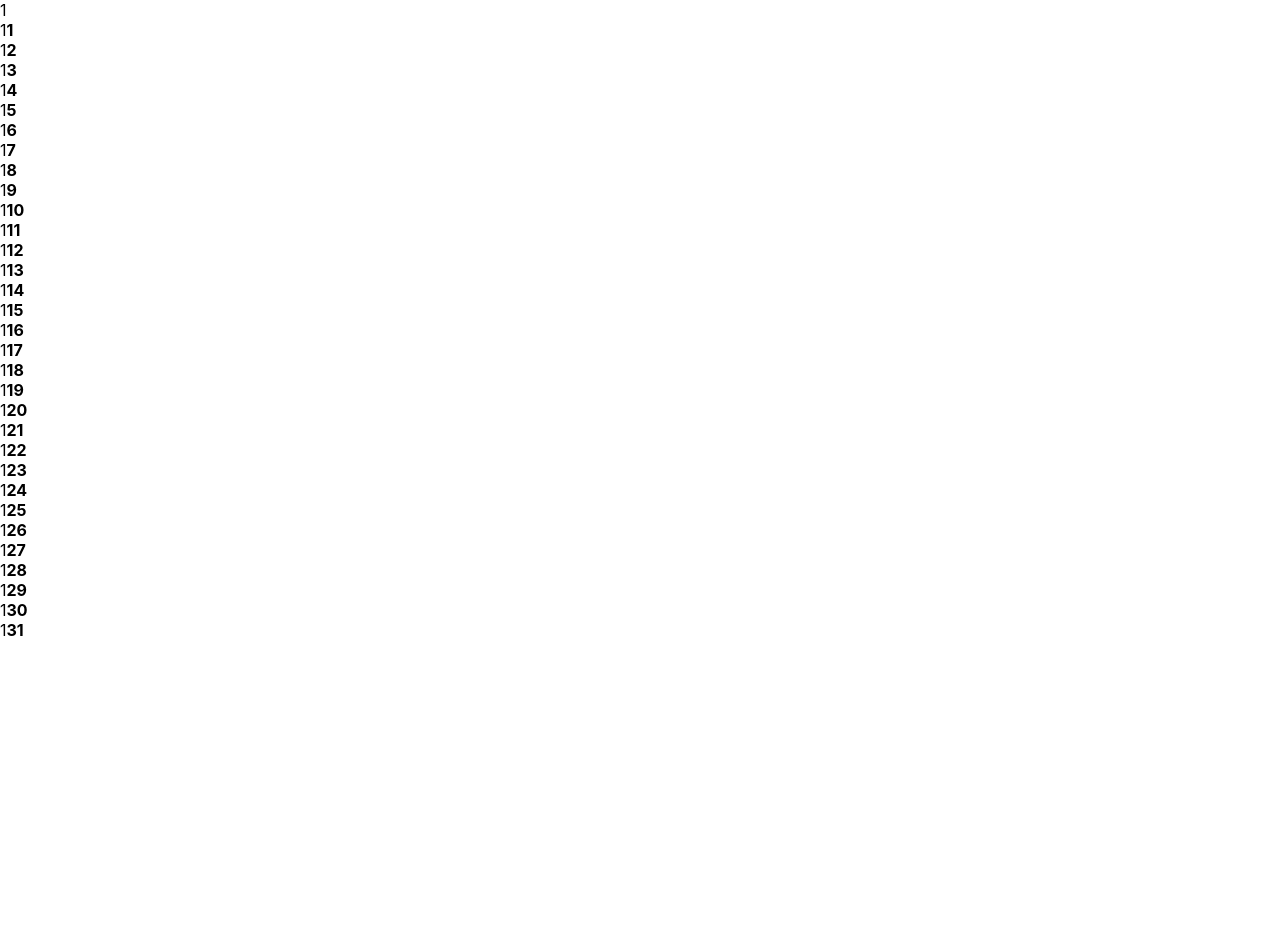
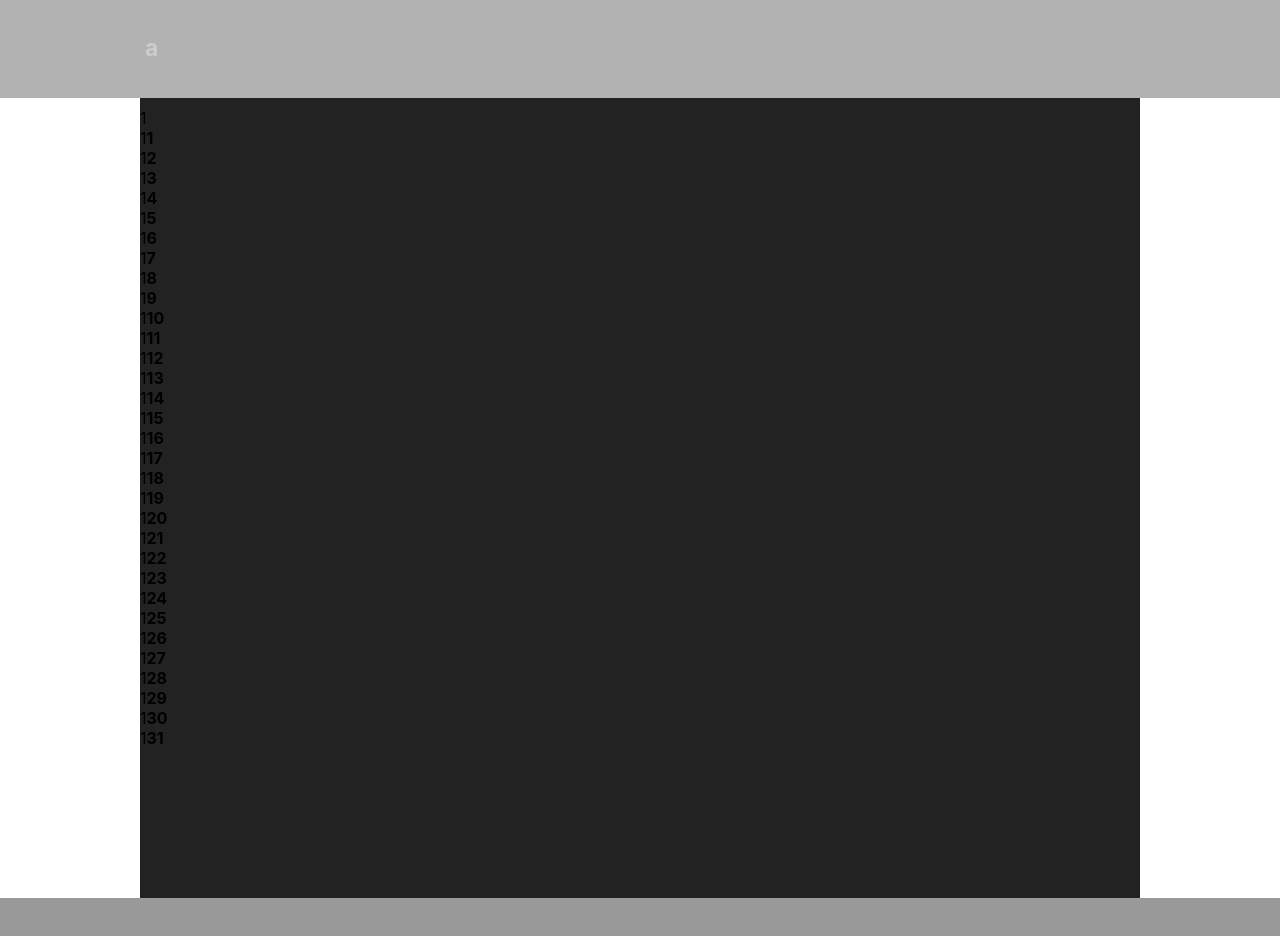
Before and after one commit to enuesaa/nextjs-calendar-app, a Next.js app: page /calendar/month/1 in a window 1280 px wide. Before the commit the page ends 800 px from the top, so only its background shows below. Built offline with nearby package versions, Linux system fonts and the light colour scheme.

Commit message:
feat: add common component

```diff
--- /dev/null
+++ b/src/components/common/Footer.tsx
@@ -0,0 +1,22 @@
+import styled from '@emotion/styled'
+
+export const Footer = () => {
+  const Footer = styled.footer({
+    width: '100vw',
+    padding: '10px 0',
+    background: 'rgba(0, 0, 0, 0.4)',
+  })
+  const FooterInner = styled.div({
+    padding: '10px 0',
+    margin: '0 auto',
+    width: '96%',
+    color: 'rgba(148, 163, 184, 1)',
+  })
+
+  return (
+    <Footer>
+      <FooterInner>
+      </FooterInner>
+    </Footer>
+  )
+}
--- /dev/null
+++ b/src/components/common/Header.tsx
@@ -0,0 +1,39 @@
+import Link from 'next/link'
+import styled from '@emotion/styled'
+
+export const Header = () => {
+  const Header = styled.header({
+    width: '100vw',
+    background: 'rgba(0, 0, 0, 0.3)',
+  })
+  const HeaderInner = styled.div({
+    padding: '5px 0',
+    margin: '0 auto',
+    width: '96%',
+    maxWidth: '1000px',
+    color: '#cccccc',
+  })
+  const TopLink = styled.a({
+    display: 'inline-block',
+    fontSize: '16px',
+    padding: '5px',
+    cursor: 'pointer',
+  })
+  const H1 = styled.h1({
+    fontSize: '23px',
+    lineHeight: '1.2',
+    padding: '10px 0',
+  })
+
+  return (
+    <Header>
+      <HeaderInner>
+        <Link href={{ pathname: '/' }}>
+          <TopLink>
+            <H1>a</H1>
+          </TopLink>
+        </Link>
+      </HeaderInner>
+    </Header>
+  )
+}
--- /dev/null
+++ b/src/components/common/HtmlHead.tsx
@@ -0,0 +1,11 @@
+import Head from 'next/head'
+
+export function HtmlHead() {
+  return (
+    <Head>
+      <title></title>
+      <meta name="description" content="" />
+      <meta httpEquiv="Content-Type" content="text/html; charset=utf-8" />
+    </Head>
+  )
+}
--- /dev/null
+++ b/src/components/common/Main.tsx
@@ -0,0 +1,22 @@
+import { ReactNode } from 'react'
+import styled from '@emotion/styled'
+
+type Props = {
+  children: ReactNode
+}
+export function Main({ children }: Props) {
+  const Section = styled.section({
+    width: '96%', // todo fix
+    maxWidth: '1000px',
+    margin: '0 auto',
+    background: '#222222',
+    minHeight: '100vh',
+    padding: '10px 0',
+  })
+
+  return (
+    <>
+      <Section>{children}</Section>
+    </>
+  )
+}
--- /dev/null
+++ b/src/pages/_document.tsx
@@ -0,0 +1,15 @@
+import Document, { Html, Head, Main, NextScript } from 'next/document'
+
+export default class Doc extends Document {
+  render() {
+    return (
+      <Html>
+        <Head />
+        <body>
+          <Main />
+          <NextScript />
+        </body>
+      </Html>
+    )
+  }
+}
--- a/src/pages/calendar/month/[month].tsx
+++ b/src/pages/calendar/month/[month].tsx
@@ -2,6 +2,10 @@ import type { NextPage } from 'next'
 import { useRouter } from 'next/router'
 import dayjs from 'dayjs'
 import { Date } from '@/components/calendar/Date'
+import { HtmlHead } from '@/components/common/HtmlHead'
+import { Header } from '@/components/common/Header'
+import { Main } from '@/components/common/Main'
+import { Footer } from '@/components/common/Footer'
 
 type CalendarDate = {
   month: number;
@@ -22,8 +26,13 @@ const MonthPage: NextPage = () => {
 
   return (
     <>
-      {month}
-      {dates.map(v => (<Date month={v.month} day={v.day} />))}
+      <HtmlHead />
+      <Header />
+      <Main>
+        {month}
+        {dates.map(v => (<Date month={v.month} day={v.day} />))}
+      </Main>
+      <Footer />
     </>
   )
 }
```
